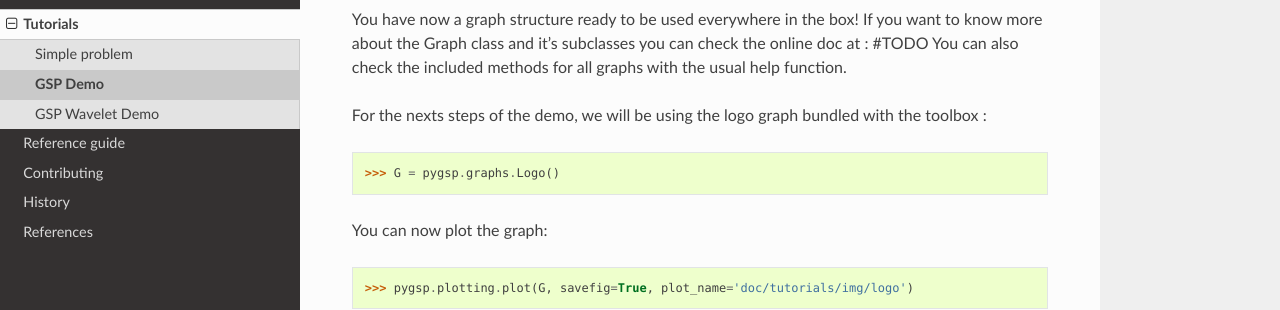
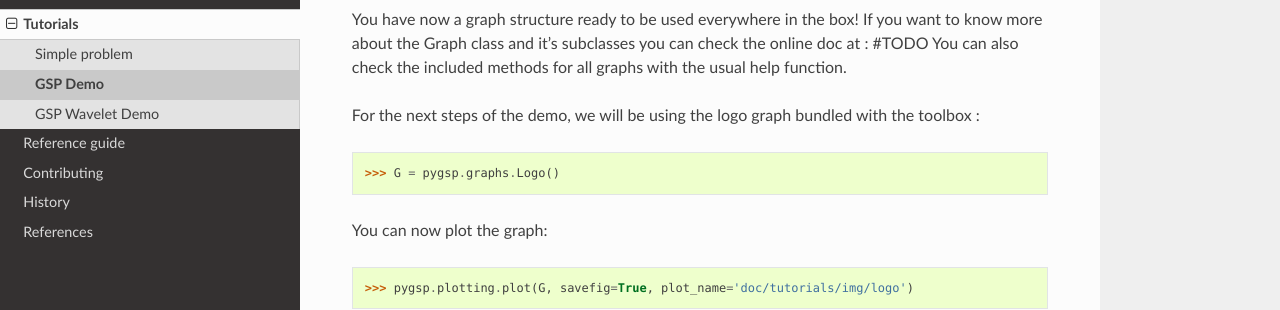
Before and after one commit to epfl-lts2/pygsp, a Sphinx documentation site: the page built from doc/tutorials/demo.rst, in a window 1280 px wide and 900 px high, scrolled down 352 px. Shown: the part 152-462 px from the top of the window. Built offline with Sphinx 7.4.7 and the Read the Docs theme 2.0.0, drawn with Linux system fonts in a browser that asks for light colours; pages that are not in the unit, such as notebooks, are missing from menus.

Commit message:
typos and demo_graph_tv file created

```diff
--- a/doc/tutorials/demo.rst
+++ b/doc/tutorials/demo.rst
@@ -18,7 +18,7 @@
 You have now a graph structure ready to be used everywhere in the box! If you want to know more about the Graph class and it's subclasses you can check the online doc at : #TODO
 You can also check the included methods for all graphs with the usual help function.
 
-For the nexts steps of the demo, we will be using the logo graph bundled with the toolbox :
+For the next steps of the demo, we will be using the logo graph bundled with the toolbox :
 
 >>> G = pygsp.graphs.Logo()
 
--- a/doc/tutorials/demo_wavelet.rst
+++ b/doc/tutorials/demo_wavelet.rst
@@ -2,7 +2,7 @@
 GSP Wavelet Demo
 ================
 
-* Introduction to spectral graph wavelet whith the PyGSP
+* Introduction to spectral graph wavelet with the PyGSP
 
 Description
 
@@ -15,7 +15,7 @@
 >>> import numpy as np
 >>> G = pygsp.graphs.Bunny()
 
-This graph is a nearest-neighbor graph of a pointcloud of the Stanford bunny. It will allow us ot get interesting visual results using wavelets.
+This graph is a nearest-neighbor graph of a pointcloud of the Stanford bunny. It will allow us to get interesting visual results using wavelets.
 
 At this stage we could compute the full Fourier basis using
 
--- a/doc/tutorials/index.rst
+++ b/doc/tutorials/index.rst
@@ -11,3 +11,4 @@
     simple
     demo
     demo_wavelet
+    demo_graph_tv
```
